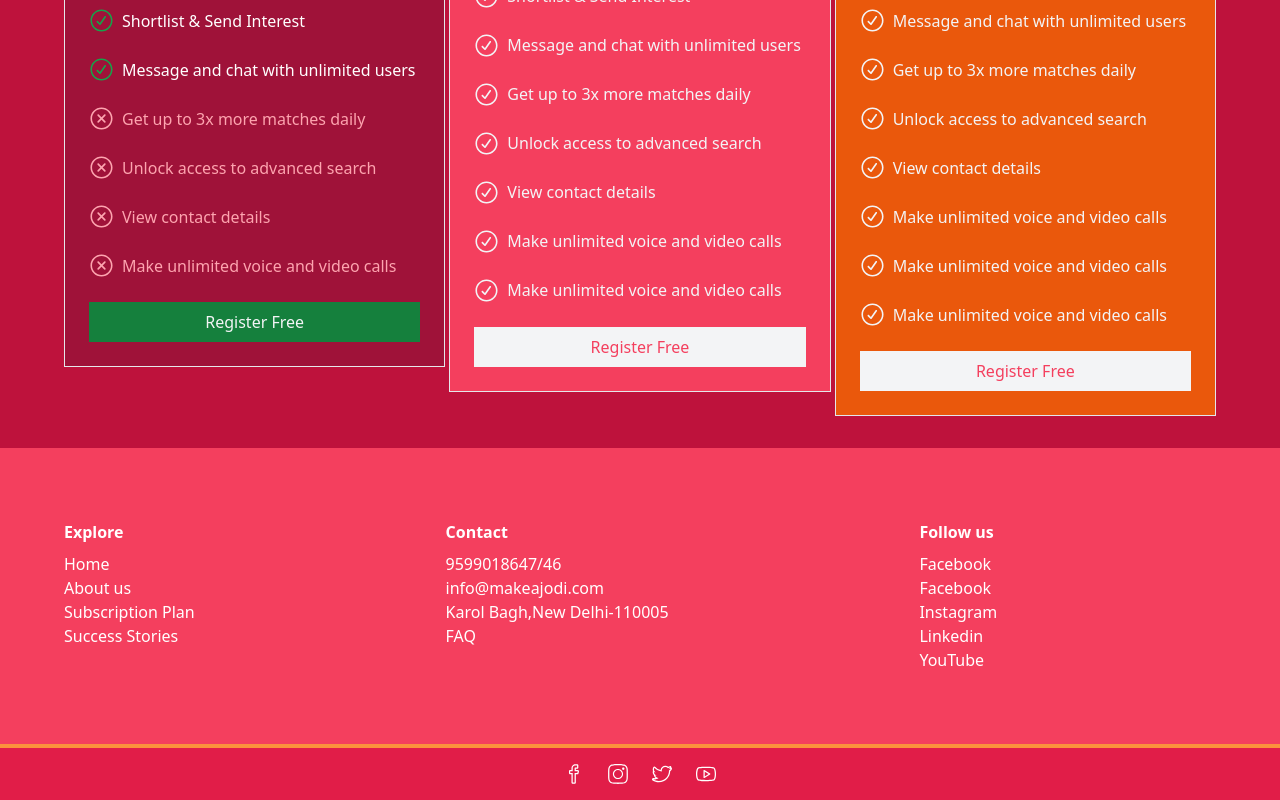
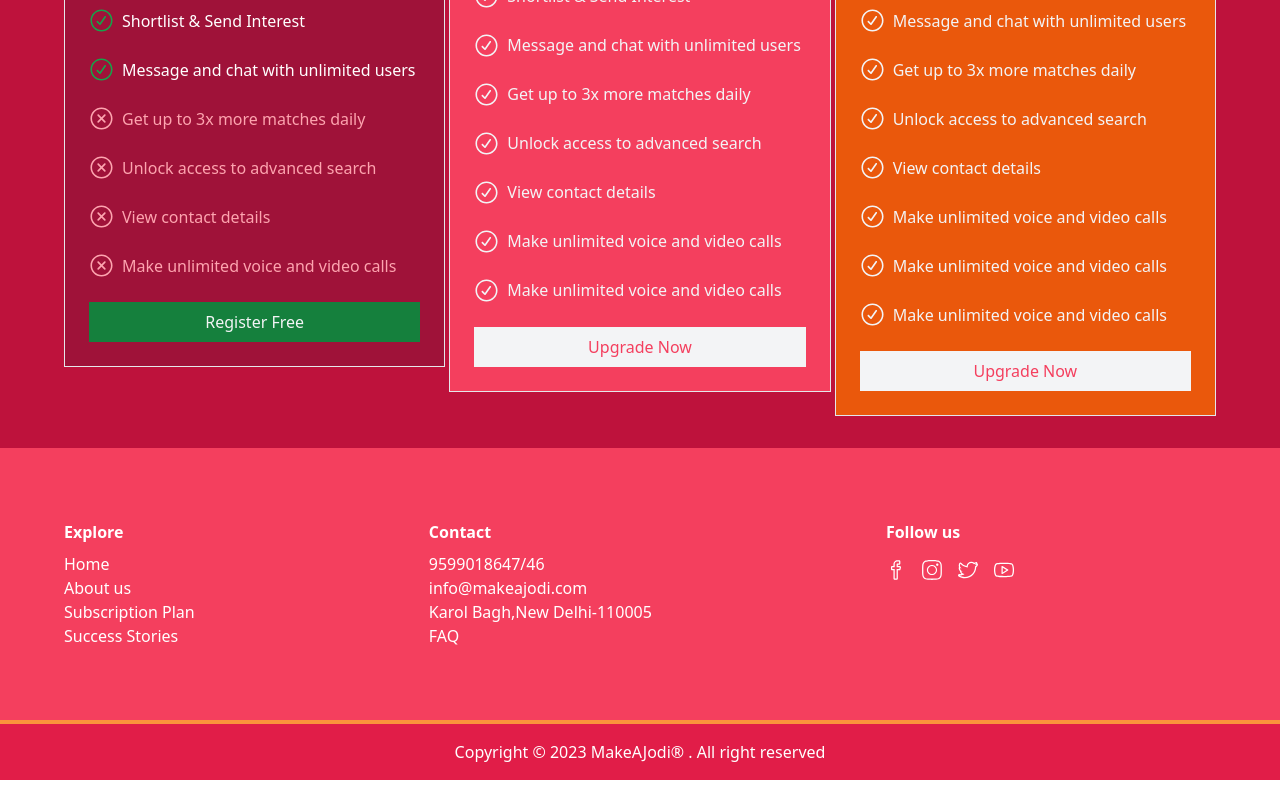
Before and after one commit to rahulkumar900/makeajodi, a React (Vite) app: page / in a window 1280 px wide. Shown: the part 2567-3367 px from the top of the page. Built offline with nearby package versions, Linux system fonts and the light colour scheme.

Commit message:
social icon added

```diff
--- a/src/components/ui/footer.jsx
+++ b/src/components/ui/footer.jsx
@@ -1,5 +1,10 @@
 import { memo } from "react";
-
+import {
+  SlSocialInstagram,
+  SlSocialFacebook,
+  SlSocialTwitter,
+  SlSocialYoutube,
+} from "react-icons/sl";
 import Container from "../container-block/container-section";
 function footer() {
   return (
@@ -25,28 +30,27 @@ function footer() {
         </div>
         <div className="space-y-2 flex-auto">
           <h3 className="font-bold"> Follow us</h3>
-          <ul>
+          <ul className="flex gap-4 py-2">
             <li>
               <a
                 href="https://www.facebook.com/makeajodi"
                 rel="noreferrer"
                 target="_blank"
               >
-                Facebook
+                <SlSocialFacebook size={20} />
               </a>
             </li>
             <li>
               <a
                 href="https://www.instagram.com/makeajodi/"
+                target="_blank"
                 rel="noreferrer"
-                target="_blank"
               >
-                Facebook
+                <SlSocialInstagram size={20} />
               </a>
             </li>
-            <li>Instagram</li>
-            <li>Linkedin</li>
-            <li>YouTube</li>
+            <SlSocialTwitter size={20} />
+            <SlSocialYoutube size={20} />
           </ul>
         </div>
         {/* <div className="space-y-2 flex-auto">
--- a/src/components/ui/socialFooter.jsx
+++ b/src/components/ui/socialFooter.jsx
@@ -8,22 +8,10 @@ import {
 export default function socialFooter() {
   return (
     <div className="p-4 border-t-4 border-orange-400 text-white flex justify-center gap-6 bg-rose-600">
-      <a
-        href="https://www.facebook.com/makeajodi"
-        rel="noreferrer"
-        target="_blank"
-      >
-        <SlSocialFacebook size={20} />
-      </a>
-      <a
-        href="https://www.instagram.com/makeajodi/"
-        target="_blank"
-        rel="noreferrer"
-      >
-        <SlSocialInstagram size={20} />
-      </a>
-      <SlSocialTwitter size={20} />
-      <SlSocialYoutube size={20} />
+      <p>
+        Copyright &copy; {new Date().getUTCFullYear()} MakeAJodi® . All right
+        reserved
+      </p>
     </div>
   );
 }
--- a/src/pages/home.jsx
+++ b/src/pages/home.jsx
@@ -266,7 +266,7 @@ export default function home() {
                   </li>
                 </ul>
                 <button className="p-2 text-gray-100 bg-green-700 w-full">
-                  Register Free
+                 Register Free
                 </button>
               </div>
               <div className="w-full membership-card-premium h-min bg-rose-500 border p-6 space-y-6 max-w-none md:max-w-sm">
@@ -326,7 +326,7 @@ export default function home() {
                   </li>
                 </ul>
                 <button className="p-2 text-rose-500 font-medium bg-gray-100 w-full">
-                  Register Free
+                  Upgrade Now
                 </button>
               </div>
               <div className="w-full membership-card-Premium h-min bg-orange-600 border p-6 space-y-6 max-w-none md:max-w-sm">
@@ -394,7 +394,7 @@ export default function home() {
                   </li>
                 </ul>
                 <button className="p-2 text-rose-500 font-medium bg-gray-100 w-full">
-                  Register Free
+                  Upgrade Now
                 </button>
               </div>
             </div>
```
